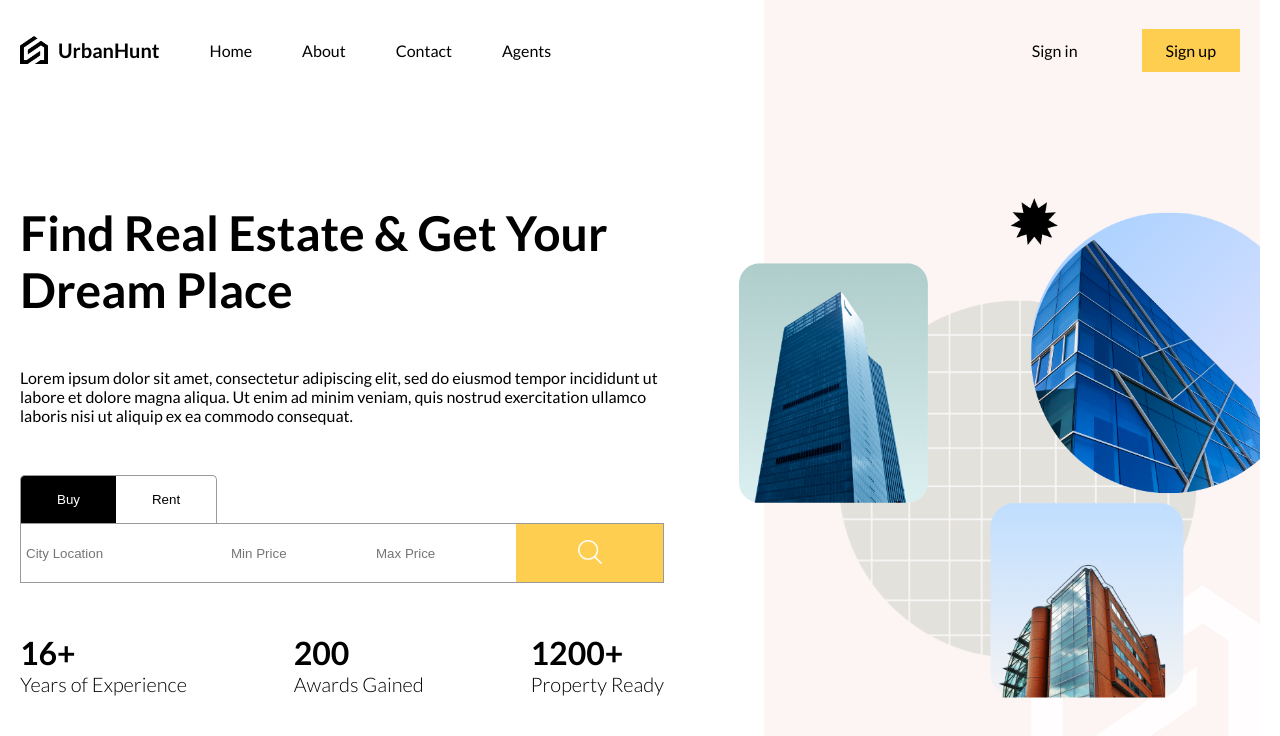
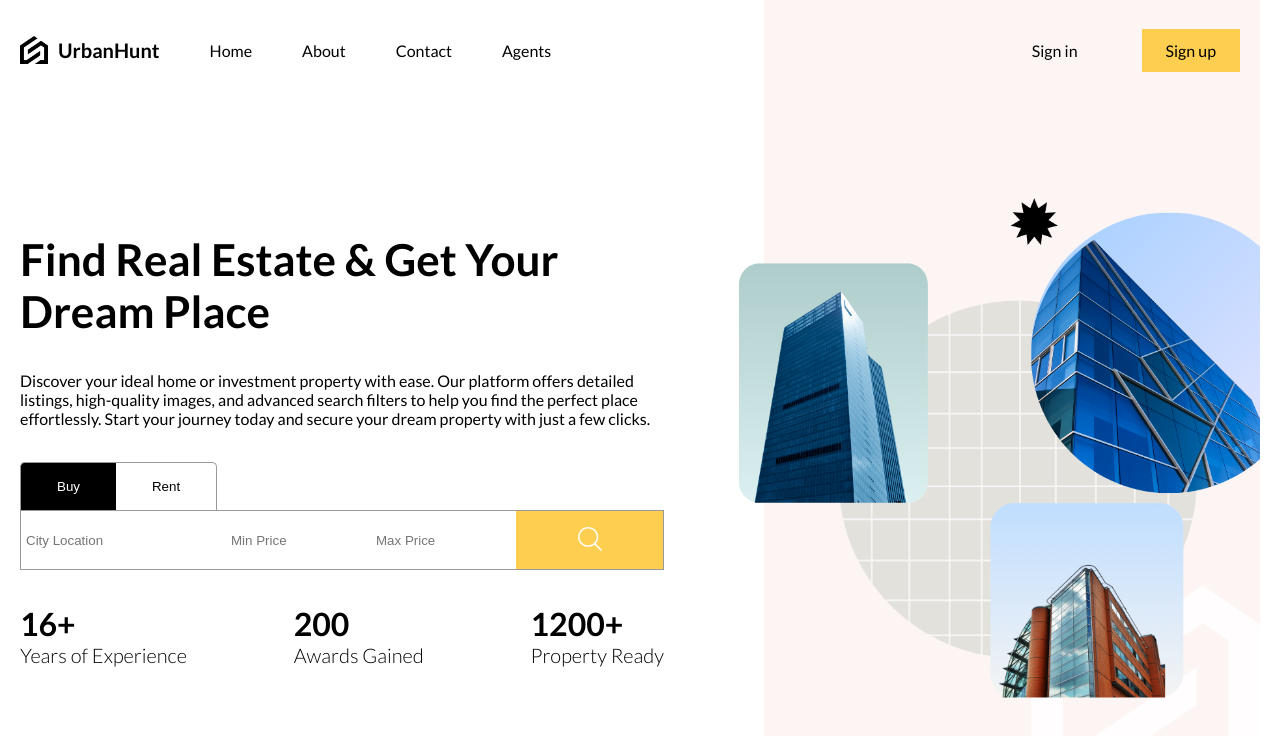
Before and after one commit to Akshay7016/UrbanHunt-client, a React (Create React App) app: page / in a window 1280 px wide. Shown: the top 736 px of the page. Built offline with nearby package versions, Linux system fonts and the light colour scheme.

Commit message:
Homepage content and spacing updated

```diff
--- a/src/pages/HomePage/HomePage.js
+++ b/src/pages/HomePage/HomePage.js
@@ -9,10 +9,11 @@ export const HomePage = () => {
         <div className="wrapper">
           <h1 className="title">Find Real Estate & Get Your Dream Place</h1>
           <p>
-            Lorem ipsum dolor sit amet, consectetur adipiscing elit, sed do
-            eiusmod tempor incididunt ut labore et dolore magna aliqua. Ut enim
-            ad minim veniam, quis nostrud exercitation ullamco laboris nisi ut
-            aliquip ex ea commodo consequat.
+            Discover your ideal home or investment property with ease. Our
+            platform offers detailed listings, high-quality images, and advanced
+            search filters to help you find the perfect place effortlessly.
+            Start your journey today and secure your dream property with just a
+            few clicks.
           </p>
           <SearchBar />
           <div className="boxes">
--- a/src/pages/HomePage/HomePage.scss
+++ b/src/pages/HomePage/HomePage.scss
@@ -13,7 +13,7 @@
       display: flex;
       flex-direction: column;
       justify-content: center;
-      gap: 50px;
+      gap: 34px;
 
       @include md {
         padding-right: 0;
@@ -24,11 +24,7 @@
       }
 
       .title {
-        font-size: 64px;
-
-        @include lg {
-          font-size: 48px;
-        }
+        font-size: 44px;
       }
 
       .boxes {
```
